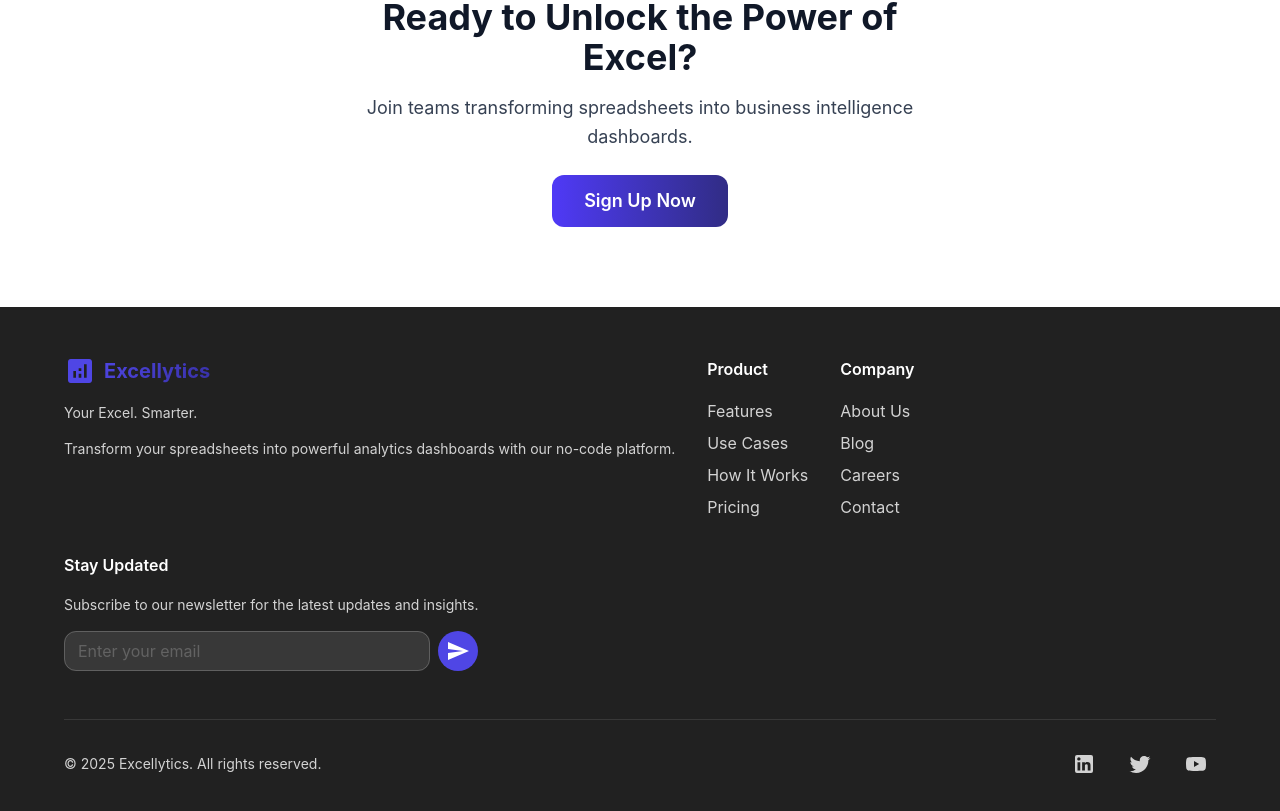
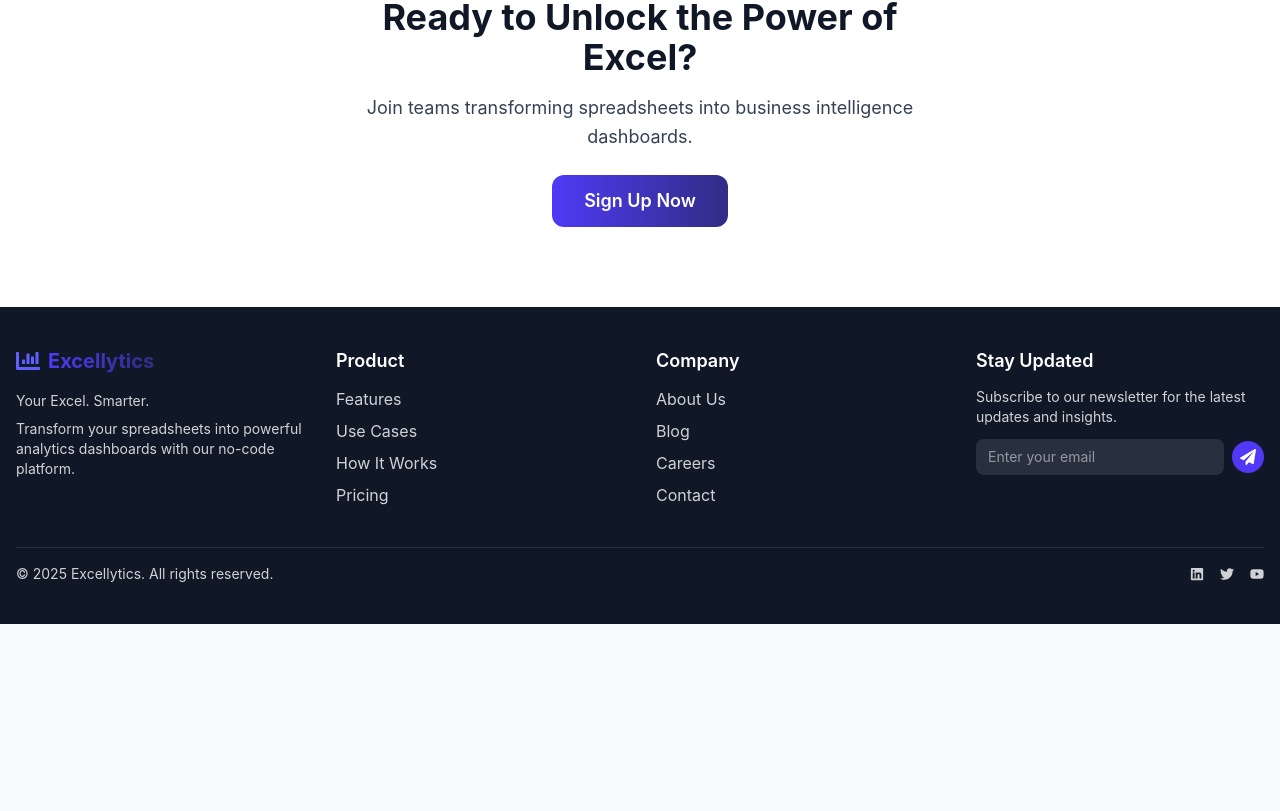
Before and after one commit to YashChudgar/excel-analytics-platform, a React (Vite) app in the folder client/: page / in a window 1280 px wide. Shown: the part 3983-4794 px from the top of the page. After the commit the page ends 4607 px from the top, so only its background shows below. Built offline with nearby package versions, Linux system fonts and the light colour scheme.

Commit message:
Footer design and layout implemented

```diff
--- a/client/src/components/Footer.jsx
+++ b/client/src/components/Footer.jsx
@@ -1,302 +1,107 @@
+// export default Footer;
 import React, { useState } from "react";
+import { motion } from "framer-motion";
 import {
-  Box,
-  Container,
-  Grid,
-  Typography,
-  TextField,
-  IconButton,
-  Link,
-  useTheme,
-} from "@mui/material";
-import {
-  LinkedIn,
-  Twitter,
-  YouTube,
-  Send,
-  Analytics as AnalyticsIcon,
-} from "@mui/icons-material";
+  FaLinkedin,
+  FaTwitter,
+  FaYoutube,
+  FaChartBar,
+  FaPaperPlane,
+} from "react-icons/fa";
 
 const Footer = () => {
   const [email, setEmail] = useState("");
-  const theme = useTheme();
 
   const handleNewsletterSubmit = (e) => {
     e.preventDefault();
-    // Handle newsletter signup
     console.log("Newsletter signup:", email);
     setEmail("");
   };
 
   return (
-    <Box
-      component="footer"
-      sx={{
-        py: 6,
-        px: 2,
-        mt: "auto",
-        backgroundColor: (theme) => theme.palette.grey[900],
-        color: "white",
-      }}
+    <motion.footer
+      initial={{ opacity: 0, y: 40 }}
+      whileInView={{ opacity: 1, y: 0 }}
+      transition={{ duration: 0.6 }}
+      viewport={{ once: true }}
+      className="bg-gray-900 text-white px-4 py-10 mt-auto"
     >
-      <Container maxWidth="lg">
-        <Grid container spacing={4}>
+      <div className="max-w-7xl mx-auto grid grid-cols-1 md:grid-cols-4 gap-8">
         {/* Brand Info */}
-          <Grid item xs={12} md={4}>
-            <Box sx={{ display: "flex", alignItems: "center", mb: 2 }}>
-              <AnalyticsIcon
-                sx={{ color: "primary.main", fontSize: 32, mr: 1 }}
-              />
-              <Typography
-                variant="h6"
-                sx={{
-                  fontWeight: 700,
-                  background:
-                    "linear-gradient(135deg, #4f46e5 0%, #3730a3 100%)",
-                  WebkitBackgroundClip: "text",
-                  WebkitTextFillColor: "transparent",
-                }}
-              >
+        <div>
+          <div className="flex items-center mb-4">
+            <FaChartBar className="text-indigo-500 text-2xl mr-2" />
+            <h2 className="text-xl font-bold bg-gradient-to-r from-indigo-600 to-indigo-900 text-transparent bg-clip-text">
               Excellytics
-              </Typography>
-            </Box>
-            <Typography
-              variant="body2"
-              sx={{ mb: 2, opacity: 0.8, color: "white" }}
-            >
-              Your Excel. Smarter.
-            </Typography>
-            <Typography
-              variant="body2"
-              sx={{ mb: 2, opacity: 0.8, color: "white" }}
-            >
-              Transform your spreadsheets into powerful analytics dashboards
-              with our no-code platform.
-            </Typography>
-          </Grid>
+            </h2>
+          </div>
+          <p className="text-sm text-white/80 mb-2">Your Excel. Smarter.</p>
+          <p className="text-sm text-white/80">
+            Transform your spreadsheets into powerful analytics dashboards with our no-code platform.
+          </p>
+        </div>
 
-          {/* Quick Links */}
-          <Grid item xs={12} sm={6} md={2}>
-            <Typography
-              variant="subtitle1"
-              sx={{ mb: 2, fontWeight: 600, color: "white" }}
-            >
-              Product
-            </Typography>
-            <Box sx={{ display: "flex", flexDirection: "column", gap: 1 }}>
-              <Link
-                href="#features"
-                color="inherit"
-                underline="hover"
-                sx={{ color: "white", opacity: 0.8, "&:hover": { opacity: 1 } }}
-              >
-                Features
-              </Link>
-              <Link
-                href="#use-cases"
-                color="inherit"
-                underline="hover"
-                sx={{ color: "white", opacity: 0.8, "&:hover": { opacity: 1 } }}
-              >
-                Use Cases
-              </Link>
-              <Link
-                href="#how-it-works"
-                color="inherit"
-                underline="hover"
-                sx={{ color: "white", opacity: 0.8, "&:hover": { opacity: 1 } }}
-              >
-                How It Works
-              </Link>
-              <Link
-                href="#pricing"
-                color="inherit"
-                underline="hover"
-                sx={{ color: "white", opacity: 0.8, "&:hover": { opacity: 1 } }}
-              >
-                Pricing
-              </Link>
-            </Box>
-          </Grid>
+        {/* Product Links */}
+        <div>
+          <h3 className="text-lg font-semibold mb-3">Product</h3>
+          <ul className="space-y-2 text-white/80">
+            <li><a href="#features" className="hover:text-white">Features</a></li>
+            <li><a href="#use-cases" className="hover:text-white">Use Cases</a></li>
+            <li><a href="#how-it-works" className="hover:text-white">How It Works</a></li>
+            <li><a href="#pricing" className="hover:text-white">Pricing</a></li>
+          </ul>
+        </div>
 
         {/* Company Links */}
-          <Grid item xs={12} sm={6} md={2}>
-            <Typography
-              variant="subtitle1"
-              sx={{ mb: 2, fontWeight: 600, color: "white" }}
-            >
-              Company
-            </Typography>
-            <Box sx={{ display: "flex", flexDirection: "column", gap: 1 }}>
-              <Link
-                href="/about"
-                color="inherit"
-                underline="hover"
-                sx={{ color: "white", opacity: 0.8, "&:hover": { opacity: 1 } }}
-              >
-                About Us
-              </Link>
-              <Link
-                href="/blog"
-                color="inherit"
-                underline="hover"
-                sx={{ color: "white", opacity: 0.8, "&:hover": { opacity: 1 } }}
-              >
-                Blog
-              </Link>
-              <Link
-                href="/careers"
-                color="inherit"
-                underline="hover"
-                sx={{ color: "white", opacity: 0.8, "&:hover": { opacity: 1 } }}
-              >
-                Careers
-              </Link>
-              <Link
-                href="/contact"
-                color="inherit"
-                underline="hover"
-                sx={{ color: "white", opacity: 0.8, "&:hover": { opacity: 1 } }}
-              >
-                Contact
-              </Link>
-            </Box>
-          </Grid>
+        <div>
+          <h3 className="text-lg font-semibold mb-3">Company</h3>
+          <ul className="space-y-2 text-white/80">
+            <li><a href="/about" className="hover:text-white">About Us</a></li>
+            <li><a href="/blog" className="hover:text-white">Blog</a></li>
+            <li><a href="/careers" className="hover:text-white">Careers</a></li>
+            <li><a href="/contact" className="hover:text-white">Contact</a></li>
+          </ul>
+        </div>
 
         {/* Newsletter */}
-          <Grid item xs={12} md={4}>
-            <Typography
-              variant="subtitle1"
-              sx={{ mb: 2, fontWeight: 600, color: "white" }}
-            >
-              Stay Updated
-            </Typography>
-            <Typography
-              variant="body2"
-              sx={{ mb: 2, opacity: 0.8, color: "white" }}
-            >
-              Subscribe to our newsletter for the latest updates and insights.
-            </Typography>
-            <Box
-              component="form"
-              onSubmit={handleNewsletterSubmit}
-              sx={{ display: "flex", gap: 1 }}
-            >
-              <TextField
-                size="small"
-                placeholder="Enter your email"
+        <div>
+          <h3 className="text-lg font-semibold mb-3">Stay Updated</h3>
+          <p className="text-sm text-white/80 mb-3">Subscribe to our newsletter for the latest updates and insights.</p>
+          <form onSubmit={handleNewsletterSubmit} className="flex items-center space-x-2">
+            <input
+              type="email"
               value={email}
               onChange={(e) => setEmail(e.target.value)}
-                sx={{
-                  flexGrow: 1,
-                  "& .MuiOutlinedInput-root": {
-                    borderRadius: "12px",
-                    backgroundColor: "rgba(255, 255, 255, 0.1)",
-                    color: "white",
-                    "& fieldset": {
-                      borderColor: "rgba(255, 255, 255, 0.2)",
-                    },
-                    "&:hover fieldset": {
-                      borderColor: "rgba(255, 255, 255, 0.3)",
-                    },
-                    "&.Mui-focused fieldset": {
-                      borderColor: "primary.main",
-                    },
-                  },
-                  "& .MuiInputBase-input": {
-                    color: "white",
-                    "&::placeholder": {
-                      color: "rgba(255, 255, 255, 0.5)",
-                    },
-                  },
-                }}
+              placeholder="Enter your email"
+              className="flex-1 px-3 py-2 rounded-lg text-sm text-white bg-white/10 placeholder-white/50 focus:outline-none focus:ring-2 focus:ring-indigo-500"
+              required
             />
-              <IconButton
+            <button
               type="submit"
-                sx={{
-                  backgroundColor: "primary.main",
-                  color: "white",
-                  "&:hover": {
-                    backgroundColor: "primary.dark",
-                  },
-                }}
+              className="p-2 rounded-full bg-indigo-600 hover:bg-indigo-700 text-white transition"
             >
-                <Send />
-              </IconButton>
-            </Box>
-          </Grid>
-        </Grid>
+              <FaPaperPlane />
+            </button>
+          </form>
+        </div>
+      </div>
 
-        {/* Bottom Section */}
-        <Box
-          sx={{
-            mt: 6,
-            pt: 3,
-            borderTop: "1px solid",
-            borderColor: "rgba(255, 255, 255, 0.1)",
-            display: "flex",
-            flexDirection: { xs: "column", sm: "row" },
-            justifyContent: "space-between",
-            alignItems: "center",
-            gap: 2,
-          }}
-        >
-          <Typography variant="body2" sx={{ opacity: 0.8, color: "white" }}>
-            © {new Date().getFullYear()} Excellytics. All rights reserved.
-          </Typography>
-          <Box sx={{ display: "flex", gap: 2 }}>
-            <IconButton
-              component="a"
-              href="https://linkedin.com"
-              target="_blank"
-              rel="noopener noreferrer"
-              sx={{
-                color: "white",
-                opacity: 0.8,
-                "&:hover": {
-                  opacity: 1,
-                  backgroundColor: "rgba(255, 255, 255, 0.1)",
-                },
-              }}
-            >
-              <LinkedIn />
-            </IconButton>
-            <IconButton
-              component="a"
-              href="https://twitter.com"
-              target="_blank"
-              rel="noopener noreferrer"
-              sx={{
-                color: "white",
-                opacity: 0.8,
-                "&:hover": {
-                  opacity: 1,
-                  backgroundColor: "rgba(255, 255, 255, 0.1)",
-                },
-              }}
-            >
-              <Twitter />
-            </IconButton>
-            <IconButton
-              component="a"
-              href="https://youtube.com"
-              target="_blank"
-              rel="noopener noreferrer"
-              sx={{
-                color: "white",
-                opacity: 0.8,
-                "&:hover": {
-                  opacity: 1,
-                  backgroundColor: "rgba(255, 255, 255, 0.1)",
-                },
-              }}
-            >
-              <YouTube />
-            </IconButton>
-          </Box>
-        </Box>
-      </Container>
-    </Box>
+      {/* Bottom Bar */}
+      <div className="mt-10 border-t border-white/10 pt-4 flex flex-col md:flex-row justify-between items-center gap-4 text-sm text-white/80">
+        <p>© {new Date().getFullYear()} Excellytics. All rights reserved.</p>
+        <div className="flex space-x-4">
+          <a href="https://linkedin.com" target="_blank" rel="noopener noreferrer" className="hover:text-white">
+            <FaLinkedin />
+          </a>
+          <a href="https://twitter.com" target="_blank" rel="noopener noreferrer" className="hover:text-white">
+            <FaTwitter />
+          </a>
+          <a href="https://youtube.com" target="_blank" rel="noopener noreferrer" className="hover:text-white">
+            <FaYoutube />
+          </a>
+        </div>
+      </div>
+    </motion.footer>
   );
 };
 
```
Lines whose indentation alone changed are shown as unchanged.
